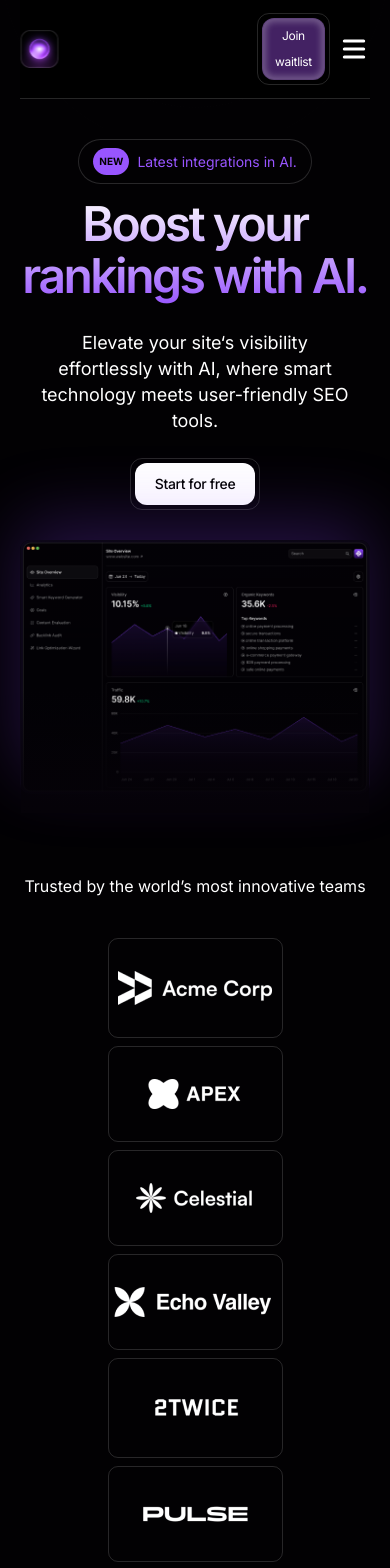
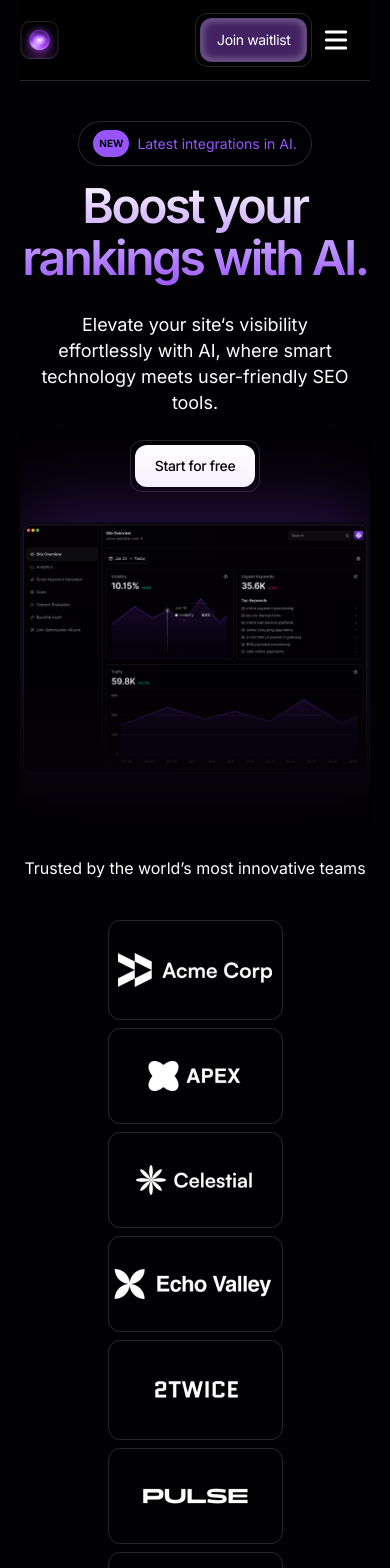
Before and after one commit to Omondi-mutuma/Rank.Ai, a Next.js app: page / in a window 390 px wide. Shown: the top 1568 px of the page. Built offline with nearby package versions, Linux system fonts and the light colour scheme.

Commit message:
Fine tune responsiveness

```diff
--- a/app/components/Clients.tsx
+++ b/app/components/Clients.tsx
@@ -14,7 +14,7 @@ const Clients: React.FC = () => {
         {clients.map((client) => (
           <div
             key={client.client}
-            className="flex justify-center px-[5px] lg:px-[40px] py-[32px] gap-[10px] rounded-[10px] border border-white/15 min-w-[175px] lg:min-w-[255px]"
+            className="flex justify-center px-[5px] lg:px-[40px] py-[32px] gap-[10px] rounded-[12px] border border-white/15 min-w-[175px] lg:min-w-[255px]"
           >
             <Image
               src={client.logo}
--- a/app/components/Header.tsx
+++ b/app/components/Header.tsx
@@ -38,10 +38,8 @@ const Header: React.FC = () => {
         <Button>Join waitlist</Button>
       </div>
 
-      <div className="flex items-center gap-2 lg:hidden">
-        <Button className="text-sm" size="small">
-          Join waitlist
-        </Button>
+      <div className="w-full flex items-center gap-2 lg:hidden">
+        <Button className="w-full">Join waitlist</Button>
 
         <button className="text-2xl" onClick={toggleMenu} name="menu">
           {isMenuOpen ? <HiX size={32} /> : <HiMenu size={32} />}
--- a/app/components/Hero.tsx
+++ b/app/components/Hero.tsx
@@ -30,7 +30,7 @@ const Hero: React.FC = () => {
       <div className="hidden lg:block absolute w-[569px] h-[569px] left-1/2 -top-1/2 transform -translate-x-1/2 -translate-y-1/2 bg-purple-900 filter blur-[60px]" />
       <div className="hidden lg:block absolute w-[269px] h-[269px] left-1/2 top-3/4 transform -translate-x-1/2 bg-purple-900 filter blur-[60px] -z-10" />
       {/* Image section */}
-      <div className="relative p-px flex justify-center items-center mt-5 bg-gradient-to-r from-[#0D0718] to-[#0B0614] border border-transparent rounded-[10px] shadow-[0px_-20px_70px_rgba(140,69,255,0.25)] shadow-[0px_-19px_70px_rgba(140,69,255,0.4)]">
+      <div className="relative p-px flex justify-center items-center mt-5 bg-gradient-to-r from-[#0D0718] to-[#0B0614] border border-transparent rounded-[12px] shadow-[0px_-20px_70px_rgba(140,69,255,0.25)] shadow-[0px_-19px_70px_rgba(140,69,255,0.4)]">
         <Image
           src={"/app-mobile.png"}
           alt="mobile view of app"
--- a/app/components/Integrations.tsx
+++ b/app/components/Integrations.tsx
@@ -3,7 +3,7 @@ import React from "react";
 
 const Integrations: React.FC = () => {
   return (
-    <section className="flex flex-col gap-[40px] py-[76px] px-[50px] w-full bg-gradient-to-br from-[#190D2E] to-[#020103] rounded-[10px]">
+    <section className="flex flex-col py-[76px] px-4 md:px-[50px] w-full bg-gradient-to-br from-[#190D2E] to-[#020103] rounded-[12px]">
       <h3 className="font-medium text-[26px] md:text-[56px] md:leading-[65px] leading-[28px] max-w-[360px]">
         Elevate your SEO efforts.
       </h3>
--- a/app/components/ui/BentoItem.tsx
+++ b/app/components/ui/BentoItem.tsx
@@ -8,13 +8,13 @@ const BentoItem: React.FC = () => {
       {features.map((feature) => (
         <div
           key={feature.id}
-          className={`relative border border-white/15 rounded-[10px] min-h-[400px] p-[20px] ${feature.colSpan}`}
+          className={`relative border border-white/15 rounded-[12px] min-h-[400px] p-[20px] ${feature.colSpan}`}
           role="article" // Semantic role for accessibility
         >
           {feature.hasBackground && (
             <>
-              <div className="absolute top-0 left-0 h-full w-full bg-gradient-to-b from-black to-custom-purple rounded-[10px] -z-10" />
-              <div className="absolute top-0 left-0 h-full w-full bg-gradient-to-b from-transparent to-[#2b1747] via-[rgba(3,1,6,0)] rounded-[10px] z-10" />
+              <div className="absolute top-0 left-0 h-full w-full bg-gradient-to-b from-black to-custom-purple rounded-[12px] -z-10" />
+              <div className="absolute top-0 left-0 h-full w-full bg-gradient-to-b from-transparent to-[#2b1747] via-[rgba(3,1,6,0)] rounded-[12px] z-10" />
             </>
           )}
           <div className={`${feature.position} overflow-hidden`}>
--- a/app/page.tsx
+++ b/app/page.tsx
@@ -1,9 +1,11 @@
 "use client";
 import Clients from "./components/Clients";
+import CTA from "./components/CTA";
 import Features from "./components/Features";
 import Header from "./components/Header";
 import Hero from "./components/Hero";
 import Integrations from "./components/Integrations";
+import Pricing from "./components/Pricing";
 import Testimonials from "./components/Testimonials";
 
 export default function Home() {
@@ -11,8 +13,8 @@ export default function Home() {
     <div className="px-[20px] md:px-[80px] lg:[100px] min-h-screen flex flex-col">
       <Header />
 
-      <main className="flex flex-col justify-center items-center">
-        <div className="w-full h-full">
+      <main className="flex flex-col justify-center items-center overflow-hidden">
+        <div className="">
           <svg
             width="1032"
             height="900"
@@ -101,6 +103,8 @@ export default function Home() {
         <Features />
         <Integrations />
         <Testimonials />
+        <Pricing />
+        <CTA />
       </main>
 
       <footer className="p-4 text-center">
```
Also changed, not shown: public/Pattern.png (added), public/pattern-wide.png (added).
